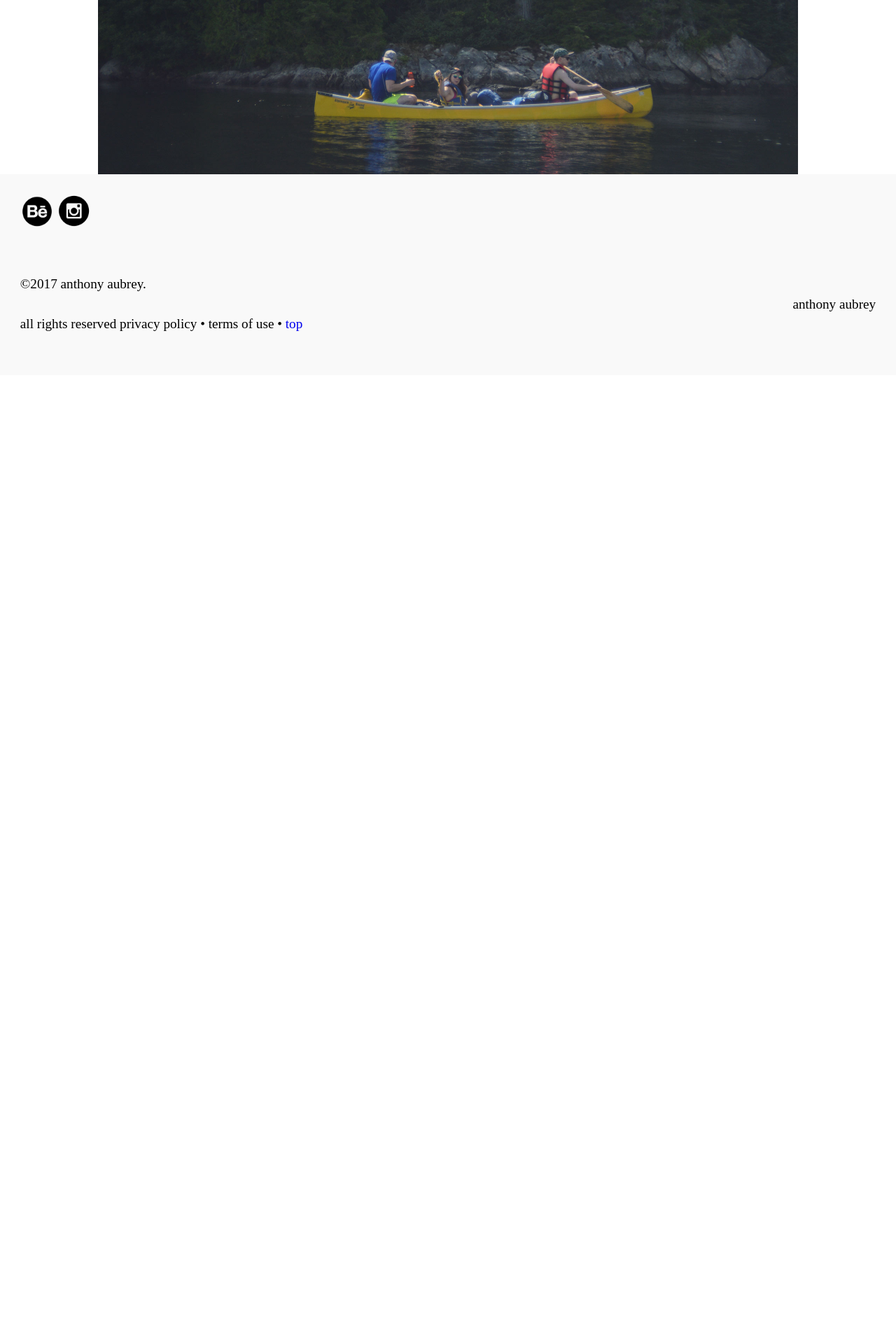
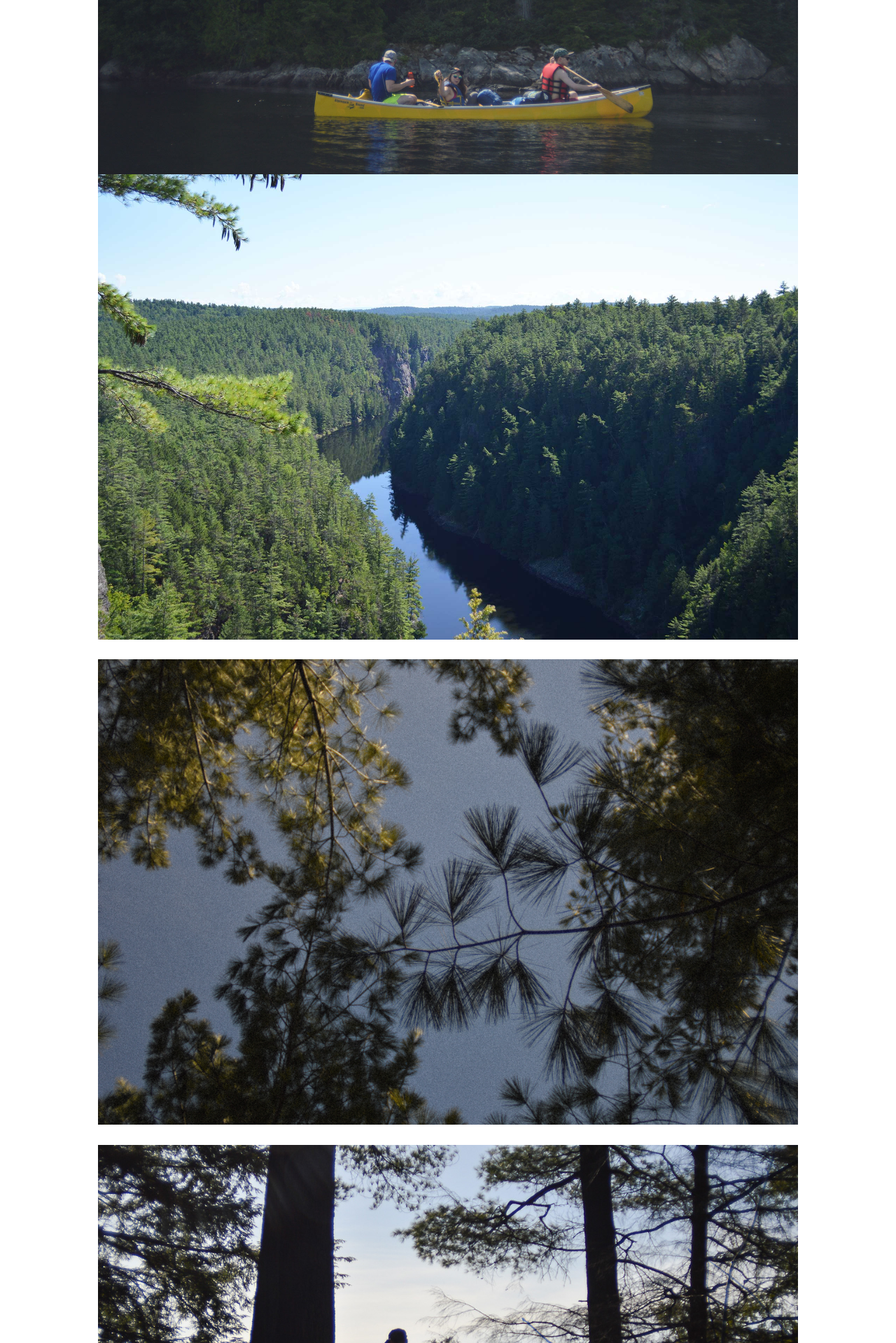
Before and after one commit to anthonyaubrey/portfolio, a Jekyll site: the page built from photography.html, in a window 1280 px wide. Shown: the part 3422-5341 px from the top of the page at 70% size. Built offline with Jekyll 4.4.1, drawn with Linux system fonts in a browser that asks for light colours; before the commit the page ends 3958 px from its top, so only the background shows below that.

Commit message:
Added 4 more images

```diff
--- a/photography.html
+++ b/photography.html
@@ -12,6 +12,11 @@ layout: default
       <img class="img-flex limgwrap pad-t"src="{{site.baseurl}}/img/webphotography/DSC_0064.jpg">
       <img class="img-flex limgwrap pad-t"src="{{site.baseurl}}/img/webphotography/DSC_0075.jpg">
       <img class="img-flex limgwrap pad-t"src="{{site.baseurl}}/img/webphotography/DSC_0024.jpg">
+      <img class="img-flex limgwrap"src="{{site.baseurl}}/img/webphotography/algonquin.jpg">
+      <img class="img-flex limgwrap pad-t"src="{{site.baseurl}}/img/webphotography/pic1.jpg">
+      <img class="img-flex limgwrap pad-t"src="{{site.baseurl}}/img/webphotography/pic2.jpg">
+      <img class="img-flex limgwrap pad-t"src="{{site.baseurl}}/img/webphotography/pic3.jpg">
+      <img class="img-flex limgwrap pad-t"src="{{site.baseurl}}/img/webphotography/">
     </div>
   </div>
 </main>
```
Also changed, not shown: img/webphotography/Pics (5 of 11).jpg (deleted), img/webphotography/pic1.jpg (renamed from img/webphotography/Pics (1 of 3).jpg), img/webphotography/pic2.jpg (renamed from img/webphotography/Pics-(5-of-11).jpg), img/webphotography/pic3.jpg (renamed from img/webphotography/Pics (6 of 11).jpg).
